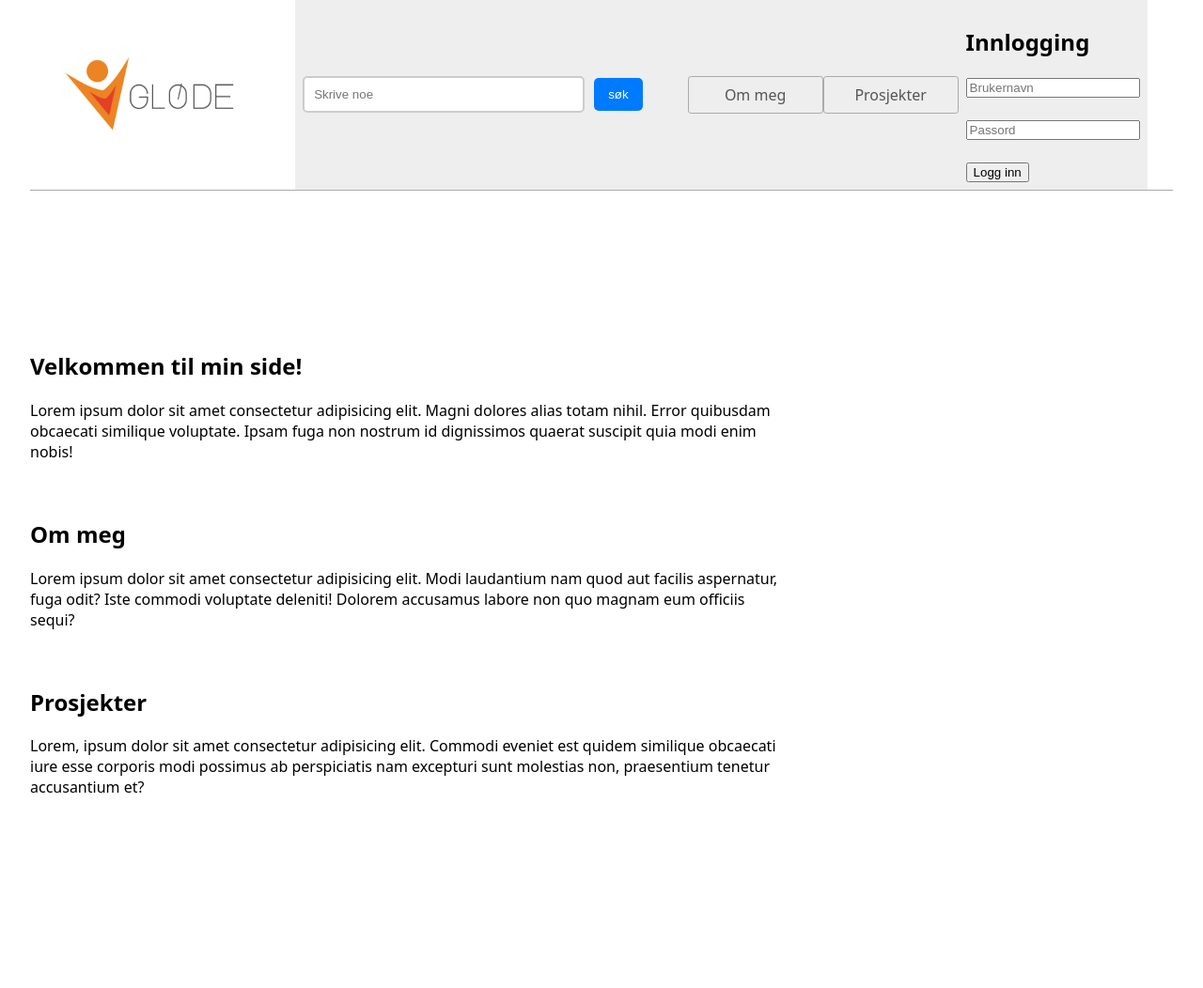
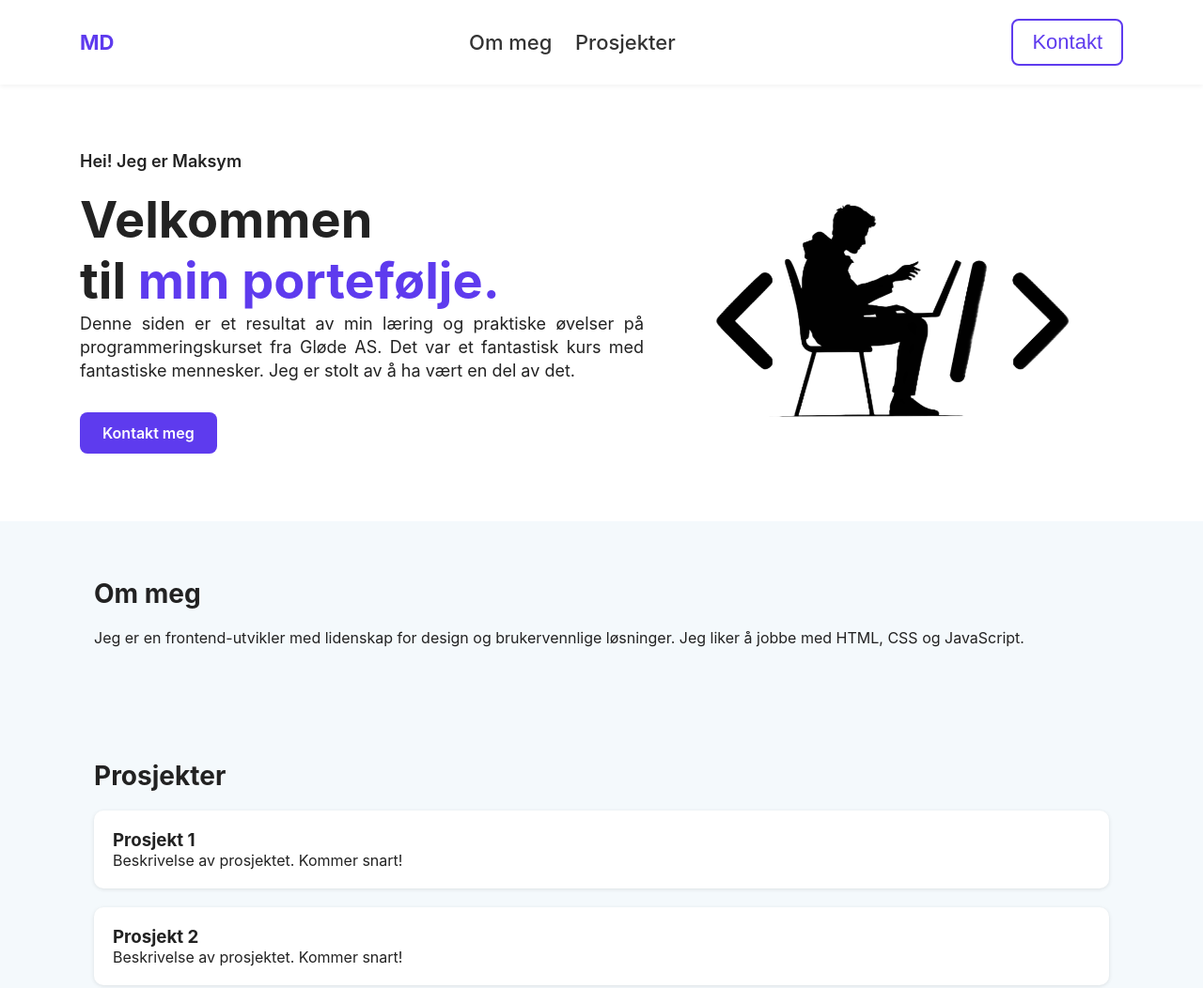
Before and after one commit to MaksymDramaretskyi-1/IntroHTML_Lesson1, a website: page index.html in a window 1280 px wide. Shown: the top 1052 px of the page at 94% size. Drawn offline with Linux system fonts and the light colour scheme.

Commit message:
comimt dev portolio

```diff
--- a/css/styles.css
+++ b/css/styles.css
@@ -1,103 +1,236 @@
+/* External css:
+
+Css selectar: body - element vi vil modifisere
+css Declaration: {} - idenrifiserer hvor vi skriver koden for modigisering
+Css Rule:  backbraund - color: 'blue' - key  på  hva skal modfseres pog 'value'
+til hvordan det skal modifiserest.
+
+/* Grunnleggende styling */
 * {
+  margin: 0;
+  padding: 0;
   box-sizing: border-box;
 }
 
-body {
-  margin: 0;
-  font-family: system-ui, sans-serif;
-  color: black;
-  background-color: white;
+a {
+  text-decoration: none;
+  color: #5E3BEE;
 }
 
-.wrapper{
-  width: 95%;
-  margin: 0 auto;
+body {
+  font-family: 'Inter', sans-serif;
+  background-color: #f4f9fc;
+  color: #222;
+  /* line-height: 1.6; */
 }
 
-.search-container {
+/* Header */
+.navbar {
+  display: flex;
+  justify-content: space-between;
+  align-items: center;
+  background: white;
+  padding: 20px 85px;
+  box-shadow: 0 2px 5px rgba(0,0,0,0.05);
+  position: sticky;
+  top: 0;
+}
+
+.logo {
+  font-weight: 700;
+  font-size: 22px;
+}
+
+.nav-links a {
+  margin-left: 20px;
+  text-decoration: none;
+  color: #333;
+  font-weight: 500;
+  font-size: 22px;
+}
+
+.nav-links a:hover {
+  color: #5E3BEE;
+}
+
+.nav-links {
   display: flex;
   align-items: center;
-  justify-content: center;
+  justify-content: space-between;
 }
 
-.search-box {
-  width: 300px;
-  padding: 10px;
-  border: 2px solid #ccc;
-  border-radius: 5px;
-  outline: none;
+
+.contact-button {
+  padding: 10px 20px;
+  border: 2px solid #5E3BEE;
+  color: #5E3BEE;
+  background-color: transparent;
+  border-radius: 8px;
+  font-size: 22px;
+  font-weight: 500;
+  cursor: pointer;
+  transition: 0.3s ease;
+  text-decoration: none;
 }
 
-.search-button {
-  padding: 10px 15px;
-  margin-left: 10px;
-  border: none;
-  background-color: #007bff;
+.contact-button:hover {
   color: white;
-  border-radius: 5px;
+  background-color: #5E3BEE;
+}
+
+/* Hero Section */
+.hero {
+  display: flex;
+  align-items: center;
+  justify-content: space-between;
+  padding: 50px 85px;
+  background-color: #ffffff;
+  text-align: center;
+  background-size:auto;
+}
+
+.hero-text {
+  display: flex;
+  flex-direction: column;
+  align-items: start;
+}
+
+.hero-text h2 {
+  font-size: 54px;
+  line-height: 120%;
+  text-align: justify;
+}
+
+.hero-text p {
+  display: flex;
+  text-align: justify;
+  width: 600px;
+  font-size: 18px;
+  line-height: 140%;
+  font-weight: 400;
+  margin-bottom: 12px;
+}
+
+.block-img-main-page {
+  display: flex;
+}
+
+.hero img {
+  width: 100%;
+  height: 100%;
+  object-fit: cover;
+}
+
+.hero h1 {
+  font-size: 18px;
+  font-weight: 600;
+  margin-bottom: 20px;
+}
+
+.highlight {
+  color: #5E3BEE;
+}
+
+.primary-btn {
+  display: inline-block;
+  margin-top: 20px;
+  background-color: #5E3BEE;
+  color: white;
+  padding: 12px 24px;
+  border-radius: 8px;
+  text-decoration: none;
+  font-weight: 600;
+}
+
+/* Seksjoner */
+.section {
+  padding: 60px 100px;
+}
+
+.section h2 {
+  font-size: 28px;
+  margin-bottom: 20px;
+}
+
+/* Prosjekter */
+.project-card {
+  background: white;
+  padding: 20px;
+  margin-bottom: 20px;
+  border-radius: 10px;
+  box-shadow: 0 1px 4px rgba(0,0,0,0.1);
+}
+
+/* Footer */
+.footer {
+  background: #2e2e2e;
+  color: white;
+  text-align: center;
+  padding: 30px 20px;
+  margin-top: 40px;
+}
+
+.footer a {
+  color: #7b4df7;
+  text-decoration: none;
+}
+
+/* Responsivitet */
+@media (max-width: 768px) {
+  .navbar {
+    flex-direction: column;
+    align-items: flex-start;
+  }
+
+  .hero h1 {
+    font-size: 28px;
+  }
+
+  .nav-links {
+    margin-top: 10px;
+  }
+}
+
+
+/* Burger */
+.burger {
+  display: none;
+  flex-direction: column;
   cursor: pointer;
 }
-.search-button:hover {
-  background-color: #0056b3;
+
+.burger span {
+  height: 3px;
+  width: 25px;
+  background: #333;
+  margin: 4px 0;
+  border-radius: 2px;
+  transition: 0.3s ease;
 }
 
-header {
+/* Мmobile menu () */
+@media (max-width: 768px) {
+  .burger {
     display: flex;
-  align-items: center;
-  justify-content: space-around;
-  border-bottom: solid 1px #aaa;
   }
 
-header img {
-  height: 100px;
-  width: 200px;
+  .nav-links {
+    display: none;
+    flex-direction: column;
+    background: white;
+    position: absolute;
+    top: 70px;
+    right: 20px;
+    padding: 20px;
+    box-shadow: 0 0 10px rgba(0,0,0,0.1);
+    border-radius: 8px;
   }
 
-nav {
-  display: flex;
-  flex-wrap: wrap;
-  align-items: center;
-  justify-content: center;
-  padding: 0.5rem;
-  gap: 0.5rem;
-  background-color: #eee;
+  .nav-links a {
+    margin: 10px 0;
   }
 
-ul {
-  list-style: none;
+  .nav-links.active {
     display: flex;
-  flex-wrap: wrap;
   }
-
-header nav ul li a {
-  display: inline-block;
-  min-width: 9rem;
-  padding: 0.5rem;
-  border-radius: 0.2rem;
-  border: solid 1px #aaa;
-  text-align: center;
-  text-decoration: none;
-  color: #555;
 }
-
-nav a[aria-current='page'] {
-  color: #000;
-  background-color: #d4d4d4;
-}
-
-main {
-  padding: 1rem;
-}
-main {
-  padding: 150px 0px;
-}
-
-section {
-  margin-bottom: 60px;
-  max-width: 800px;
-}
-
-h1 {
-  font-weight: bold;
-  font-size: 1.5rem;
-}
--- a/index.html
+++ b/index.html
@@ -4,103 +4,88 @@
     <title>Hjem</title>
     <link rel="icon" type="image/x-icon" href="/images/html.webp">
     <meta charset="UTF-8"/>
-
     <link rel="stylesheet" href="css/styles.css"/>
     <script type="module" src="script.js"></script>
   </head>
-  <body class="wrapper">
-    <header>
-      <span>
-        <a href="./index.html">
-          <img src="./images/glode-logo.webp" alt="Logo">
-        </a>
+  <body>
+      <!-- Header -->
+  <header class="navbar">
+    <div class="logo"> <a href="./index.html">MD</a></div>
+    <nav class="nav-links">
+      <span class="nav-span">
+        <a href="#om-meg">Om meg</a>
+        <a href="#prosjekter">Prosjekter</a>
       </span>
-      <nav>
-        <div class="search-container">
-          <input type="text" class="search-box" placeholder="Skrive noe">
-          <button class="search-button">søk</button>
+        <!-- Menu Burger Mobil -->
+    <div class="burger" id="burger">
+      <span></span>
+      <span></span>
+      <span></span>
     </div>
-        <ul>
-          <li>
-          </li>
-          <li>
-            <a href="./omMeg.html">
-              Om meg
-            </a>
-          </li>
-          <li>
-            <a href="./prosjekter.html">
-              Prosjekter
-            </a>
-          </li>
-        </ul>
+    </nav>
+
+    <button class="contact-button">
+      <a href="#kontakt">Kontakt</a>
+    </button>
+  </header>
+
+  <!-- Main content -->
+  <main>
+    <!-- Hero Section -->
+    <section class="hero">
+      <div class="hero-text">
+        <h1>Hei! Jeg er Maksym </h1>
+        <h2>Velkommen <br> til <span class="highlight"> min portefølje.</span></h2>
+        <p>
+          Denne siden er et resultat av min læring og praktiske øvelser på programmeringskurset fra Gløde AS. Det var et fantastisk kurs med fantastiske mennesker.
+          Jeg er stolt av å ha vært en del av det.
+        </p>
+        <a href="#kontakt" class="primary-btn">Kontakt meg</a>
+      </div>
+
+      <div class="block-img-main-page"><img src="./images/TEST1.png" alt="">
+      </div>
+    </section>
 
 
-        <div class="login">
-          <h2>Innlogging</h2>
-          <input type="text" placeholder="Brukernavn"><br><br>
-          <input type="password" placeholder="Passord"><br><br>
-          <button>Logg inn</button>
-        </div>
-
-        <!-- <div class="social-links">
-          <h2>SoMe-lenker</h2>
-          <a href="#">Facebook</a>
-          <a href="#">Instagram</a>
-          <a href="#">Twitter</a>
-        </div> -->
-      </nav>
-    </header>
 
 
-    <main>
-      <section class="firstSection">
-        <h1>
-          Velkommen til min side!
-        </h1>
-        <p>
-          Lorem ipsum dolor sit amet consectetur adipisicing elit. Magni dolores alias totam nihil.
-          Error quibusdam obcaecati similique voluptate. Ipsam fuga non nostrum id dignissimos quaerat suscipit quia modi enim nobis!
-        </p>
+
+
+
+
+
+
+    <!-- Om meg -->
+    <section id="om-meg" class="section">
+      <h2>Om meg</h2>
+      <p>Jeg er en frontend-utvikler med lidenskap for design og brukervennlige løsninger. Jeg liker å jobbe med HTML, CSS og JavaScript.</p>
     </section>
-      <section>
-        <h2>
-          Om meg
-        </h2>
-        <p>
-          Lorem ipsum dolor sit amet consectetur adipisicing elit.
-          Modi laudantium nam quod aut facilis aspernatur, fuga odit? Iste commodi voluptate deleniti! Dolorem accusamus labore non quo magnam eum officiis sequi?
-        </p>
+
+    <!-- Prosjekter -->
+    <section id="prosjekter" class="section">
+      <h2>Prosjekter</h2>
+      <article class="project-card">
+        <h3>Prosjekt 1</h3>
+        <p>Beskrivelse av prosjektet. Kommer snart!</p>
+      </article>
+      <article class="project-card">
+        <h3>Prosjekt 2</h3>
+        <p>Beskrivelse av prosjektet. Kommer snart!</p>
+      </article>
     </section>
-      <section>
-        <h2>
-          Prosjekter
-        </h2>
-        <p>
-          Lorem, ipsum dolor sit amet consectetur adipisicing elit.
-          Commodi eveniet est quidem similique obcaecati iure esse corporis modi possimus ab perspiciatis nam excepturi sunt molestias non, praesentium tenetur accusantium et?
-        </p>
+
+    <!-- Kontakt -->
+    <section id="kontakt" class="section">
+      <h2>Kontakt</h2>
+      <p>Ta gjerne kontakt via e-post: <a href="mailto:maksym.glodedata@gmail.com">maksym.glodedata@gmail.com</a></p>
     </section>
   </main>
-    <footer>
-      <h3>
-        Laget av Maksym
-      </h3>
 
-      <div>
-        <div>
-          <h4></h4>
-          <ul>
-            <li></li>
-            <li></li>
-            <li></li>
-            <li></li>
-            <li></li>
-          </ul>
-        </div>
-        <div></div>
-        <div></div>
-      </div>
+  <!-- Footer -->
+  <footer class="footer">
+    <p>© 2025 Maksym Dramaretskyi. Designet med kjærlighet 💜</p>
+    <p><a href="https://github.com/MaksymDramaretskyi-1" target="_blank">Min GitHub</a></p>
   </footer>
   </body>
 </html>
--- a/script.js
+++ b/script.js
@@ -1 +1,8 @@
 console.log('Hello!');
+
+  const burger = document.getElementById('burger');
+  const navMenu = document.getElementById('nav-menu');
+
+  burger.addEventListener('click', () => {
+    navMenu.classList.toggle('active');
+  });
```
Also changed, not shown: images/TEST1.png (added), images/html.png (deleted), images/mainFront.png (added), kontakter.html (added), 1 other file. Lines whose indentation alone changed are shown as unchanged.
